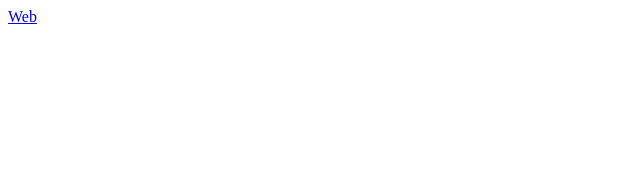
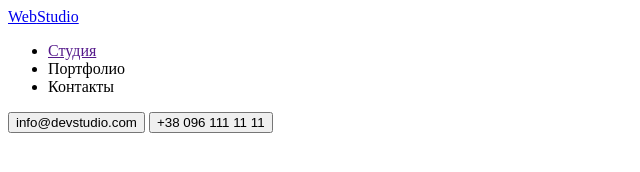
Before and after one commit to DolphiN1000/goit-markup-hw-01, a plain HTML site: page index.html in a window 1280 px wide. Shown: the whole page, without its empty margins (0-640 px from the left). Drawn offline with Linux system fonts and the light colour scheme.

Commit message:
створення header

```diff
--- a/index.html
+++ b/index.html
@@ -8,7 +8,16 @@
 </head>
 <body>
     <header>
-        <a href="index.html">Web</a>
+        <a href="./index.html">Web<span>Studio</span></a>
+        <nav>
+            <ul>
+                <li><a href="">Студия</a></li>
+                <li><a href=""></a>Портфолио</li>
+                <li><a href=""></a>Контакты</li>
+            </ul>
+        </nav>
+        <button type="button" mailto:info@devstudio.com>info@devstudio.com</button>
+        <button type="button" tel:+38 096 111 11 11>+38 096 111 11 11</button>
     </header>
 
 </body>
```
